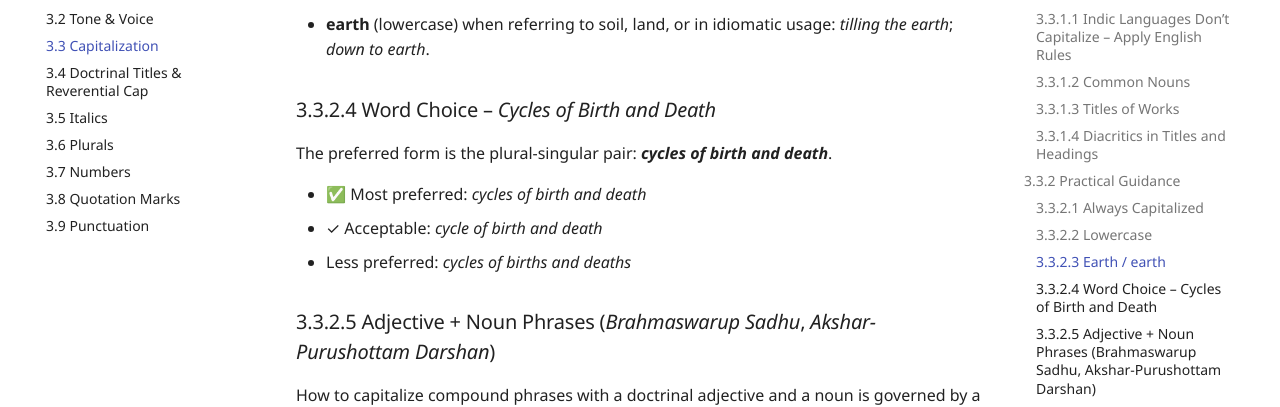
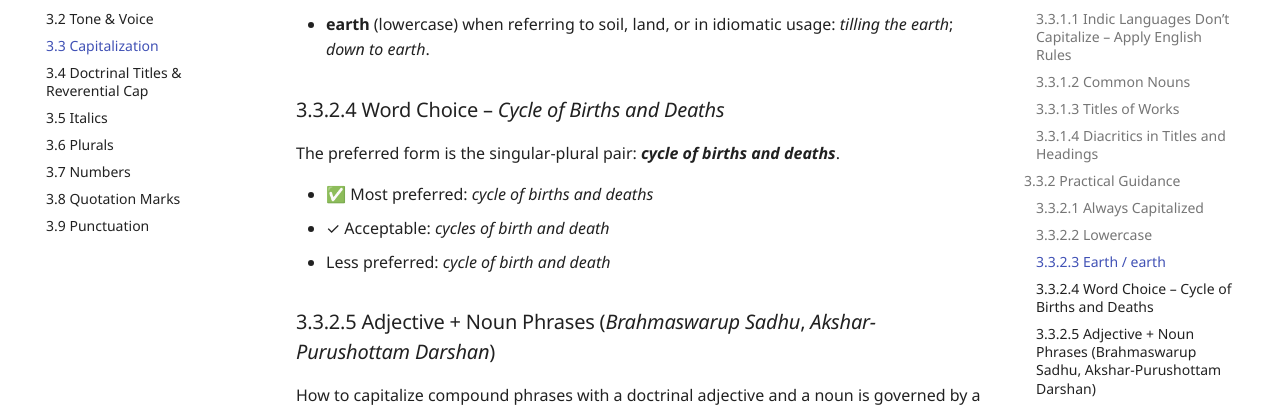
Before and after one commit to dtpenglish/baps-style-guide, an MkDocs documentation site: the page built from docs/editorial/capitalization.md, in a window 1280 px wide and 900 px high, scrolled down 1703 px. Shown: the part 164-571 px from the top of the window. Built offline with MkDocs 1.6.1 and Material for MkDocs 9.7.7, drawn with Linux system fonts in a browser that asks for light colours; comment, search, counter and statistics services are not loaded; the version menu is left out.

Commit message:
3.3.2.4: preferred phrasing is 'cycle of births and deaths'
Switched the singular-plural pairing. Previously the ranked list
preferred 'cycles of birth and death' (plural cycles, singular
birth/death). Now prefers 'cycle of births and deaths' (singular
cycle, plural births and deaths).

Updated:
- 3.3.2.4 heading and ranked list (most preferred / acceptable /
  less preferred reordered).
- CLAUDE.md locked-in capitalization rule.

The historical 1.2 changelog entry referencing the old preferred
form is left as record.

Co-Authored-By: Claude Opus 4.7 (1M context) <noreply@anthropic.com>

```diff
--- a/docs/editorial/capitalization.md
+++ b/docs/editorial/capitalization.md
@@ -45,12 +45,12 @@ This applies regardless of whether diacritics appear in the body text.
 - **Earth** (capitalized) when referring to the planet in scientific or formal contexts: *life on Earth*.
 - **earth** (lowercase) when referring to soil, land, or in idiomatic usage: *tilling the earth*; *down to earth*.
 
-### 3.3.2.4 Word Choice – *Cycles of Birth and Death*
-The preferred form is the plural-singular pair: ***cycles of birth and death***.
+### 3.3.2.4 Word Choice – *Cycle of Births and Deaths*
+The preferred form is the singular-plural pair: ***cycle of births and deaths***.
 
-- ✅ Most preferred: *cycles of birth and death*
-- ✓ Acceptable: *cycle of birth and death*
-- Less preferred: *cycles of births and deaths*
+- ✅ Most preferred: *cycle of births and deaths*
+- ✓ Acceptable: *cycles of birth and death*
+- Less preferred: *cycle of birth and death*
 
 ### 3.3.2.5 Adjective + Noun Phrases (*Brahmaswarup Sadhu*, *Akshar-Purushottam Darshan*)
 How to capitalize compound phrases with a doctrinal adjective and a noun is governed by a separate four-rule system – see [Doctrinal Titles & Reverential Capitalization](doctrinal-titles.md).
```
Also changed, not shown: CLAUDE.md (+1 -1 lines).
